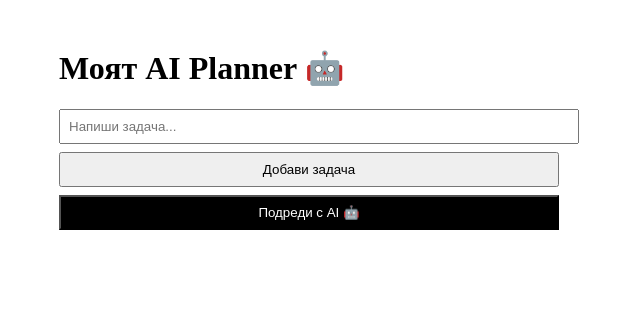
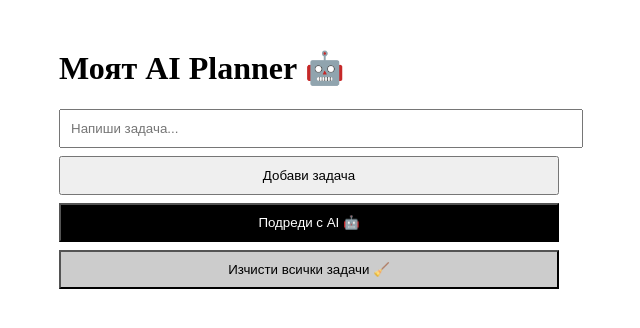
Before and after one commit to 1313123bg-source/my-ai-planner, a Next.js app: page / in a window 1280 px wide. Shown: the top 328 px of the page, without its empty margins (331-971 px from the left). Built offline with nearby package versions, Linux system fonts and the light colour scheme.

Commit message:
Update index.js

```diff
--- a/pages/index.js
+++ b/pages/index.js
@@ -5,12 +5,16 @@ export default function Home() {
   const [tasks, setTasks] = useState([]);
   const [loading, setLoading] = useState(false);
 
-  // Зареждане на задачите
+  // Зареждане на задачите (работи и за стари данни)
   useEffect(() => {
     if (typeof window !== "undefined") {
-      const savedTasks = localStorage.getItem("tasks");
-      if (savedTasks) {
-        setTasks(JSON.parse(savedTasks));
+      try {
+        const savedTasks = localStorage.getItem("tasks");
+        if (savedTasks) {
+          setTasks(JSON.parse(savedTasks));
+        }
+      } catch {
+        setTasks([]);
       }
     }
   }, []);
@@ -24,37 +28,37 @@ export default function Home() {
 
   function addTask() {
     if (task.trim() === "") return;
-    setTasks([...tasks, task]);
+    setTasks([...tasks, task.trim()]);
     setTask("");
   }
 
   function deleteTask(index) {
-    const newTasks = tasks.filter((_, i) => i !== index);
-    setTasks(newTasks);
+    setTasks(tasks.filter((_, i) => i !== index));
+  }
+
+  function clearAllTasks() {
+    setTasks([]);
+    localStorage.removeItem("tasks");
   }
 
   async function sortWithAI() {
     if (tasks.length === 0) return;
 
     setLoading(true);
-
     try {
       const response = await fetch("/api/ai", {
         method: "POST",
-        headers: {
-          "Content-Type": "application/json",
-        },
+        headers: { "Content-Type": "application/json" },
         body: JSON.stringify({ tasks }),
       });
 
       const data = await response.json();
-      if (data.tasks) {
+      if (Array.isArray(data.tasks)) {
         setTasks(data.tasks);
       }
-    } catch (error) {
-      alert("Грешка при AI подреждане");
+    } catch {
+      alert("AI подреждането не успя");
     }
-
     setLoading(false);
   }
 
@@ -66,12 +70,12 @@ export default function Home() {
         placeholder="Напиши задача..."
         value={task}
         onChange={(e) => setTask(e.target.value)}
-        style={{ padding: 8, width: "100%", marginBottom: 8 }}
+        style={{ padding: 10, width: "100%", marginBottom: 8 }}
       />
 
       <button
         onClick={addTask}
-        style={{ padding: 8, width: "100%", marginBottom: 8 }}
+        style={{ padding: 10, width: "100%", marginBottom: 8 }}
       >
         Добави задача
       </button>
@@ -80,16 +84,29 @@ export default function Home() {
         onClick={sortWithAI}
         disabled={loading}
         style={{
-          padding: 8,
+          padding: 10,
           width: "100%",
           backgroundColor: "#000",
           color: "#fff",
+          marginBottom: 8,
         }}
       >
         {loading ? "AI мисли..." : "Подреди с AI 🤖"}
       </button>
 
-      <ul style={{ marginTop: 20, padding: 0 }}>
+      <button
+        onClick={clearAllTasks}
+        style={{
+          padding: 10,
+          width: "100%",
+          backgroundColor: "#ccc",
+          marginBottom: 20,
+        }}
+      >
+        Изчисти всички задачи 🧹
+      </button>
+
+      <ul style={{ padding: 0 }}>
         {tasks.map((t, i) => (
           <li
             key={i}
@@ -99,7 +116,7 @@ export default function Home() {
               justifyContent: "space-between",
               alignItems: "center",
               marginBottom: 8,
-              padding: 6,
+              padding: 8,
               border: "1px solid #ddd",
               borderRadius: 6,
             }}
```
